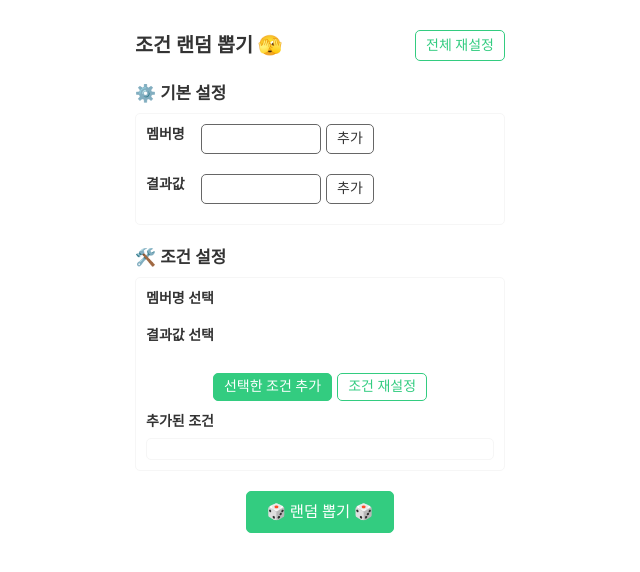
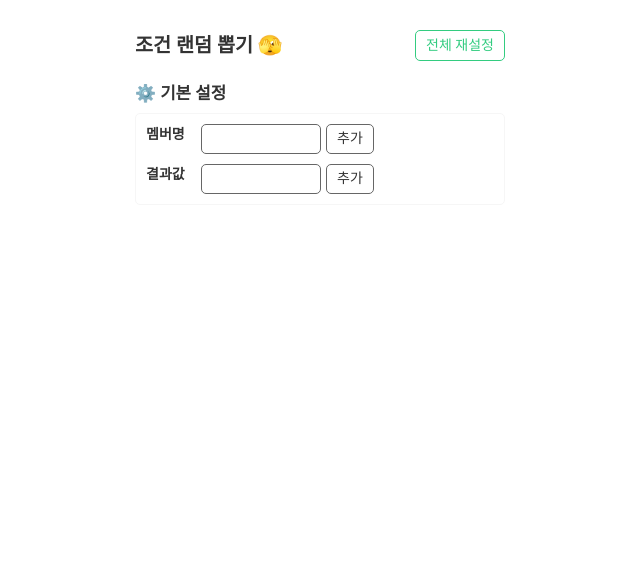
Before and after one commit to yemsu/conditional-random-result-react, a React (Create React App) app: page / in a window 1280 px wide. Shown: the top 572 px of the page, without its empty margins (320-960 px from the left). Built offline with nearby package versions, Linux system fonts and the light colour scheme; a web font is replaced by a local one.

Commit message:
fix: 데이터 존재할떄만 노출되도록 수정

```diff
--- a/src/components/InputBadges.tsx
+++ b/src/components/InputBadges.tsx
@@ -26,7 +26,7 @@ function InputBadges(props: InputBadgesProps) {
         <Button type="submit">추가</Button>
       </InputArea>
       {
-        dataList &&
+        dataList.length > 0 &&
         <BadgeListArea>
           <List dataList={dataList} direction="row">
             {(data) => <Badge>{ data }</Badge>}
--- a/src/pages/RandomResult.tsx
+++ b/src/pages/RandomResult.tsx
@@ -4,7 +4,7 @@ import InputBadges from '../components/InputBadges';
 import Input from '../elements/Input';
 import Button from "../elements/Button";
 import useInputs from '../hooks/useInputs';
-import { Fragment, SyntheticEvent, useCallback, useState } from 'react';
+import { SyntheticEvent, useCallback, useState } from 'react';
 import { getObjFromKeyArr, getRandomInt } from '../utils';
 import OptionButtons from "../elements/OptionButtons";
 import useOptionButtons from "../hooks/useOptionButtons";
@@ -117,6 +117,9 @@ function RandomResult() {
           </ContentSection>
         ))}
       </ContentSection>
+      {
+        inputDataList.memberName.length > 0 &&
+        inputDataList.caseName.length > 0 &&
         <ContentSection title="🛠️ 조건 설정"  styleTheme="wrapContent">
           {dataTypeKeyNames.map((dataTypeKeyName: string, i) => (
             <ContentSection
@@ -132,12 +135,12 @@ function RandomResult() {
               />
             </ContentSection>
           ))}
-
           <ButtonWrapper>
             <Button onClick={addException} styleTheme="primary">선택한 조건 추가</Button>
             <Button onClick={resetExceptions} styleTheme="primaryLine">조건 재설정</Button>
           </ButtonWrapper>
-
+          {
+            exceptions.length > 0 &&
             <ContentSection
               title="추가된 조건"
               styleTheme="wrapContent"
@@ -154,7 +157,9 @@ function RandomResult() {
                 )}
               </List>
             </ContentSection>
+          }
         </ContentSection>
+      }
       {
         caseIndexResults.length > 0 &&
         <ContentSection
@@ -176,6 +181,9 @@ function RandomResult() {
           </List>
         </ContentSection>
       }
+      {
+        inputDataList.memberName.length > 0 &&
+        inputDataList.caseName.length > 0 &&
         <ButtonWrapper>
           <Button
             onClick={onClickGetResult}
@@ -186,6 +194,7 @@ function RandomResult() {
               ? '🎲 다시 뽑기 🎲' : '🎲 랜덤 뽑기 🎲'
           }</Button>
         </ButtonWrapper>
+      }
     </div>
   )
 }
```
Lines whose indentation alone changed are shown as unchanged.
